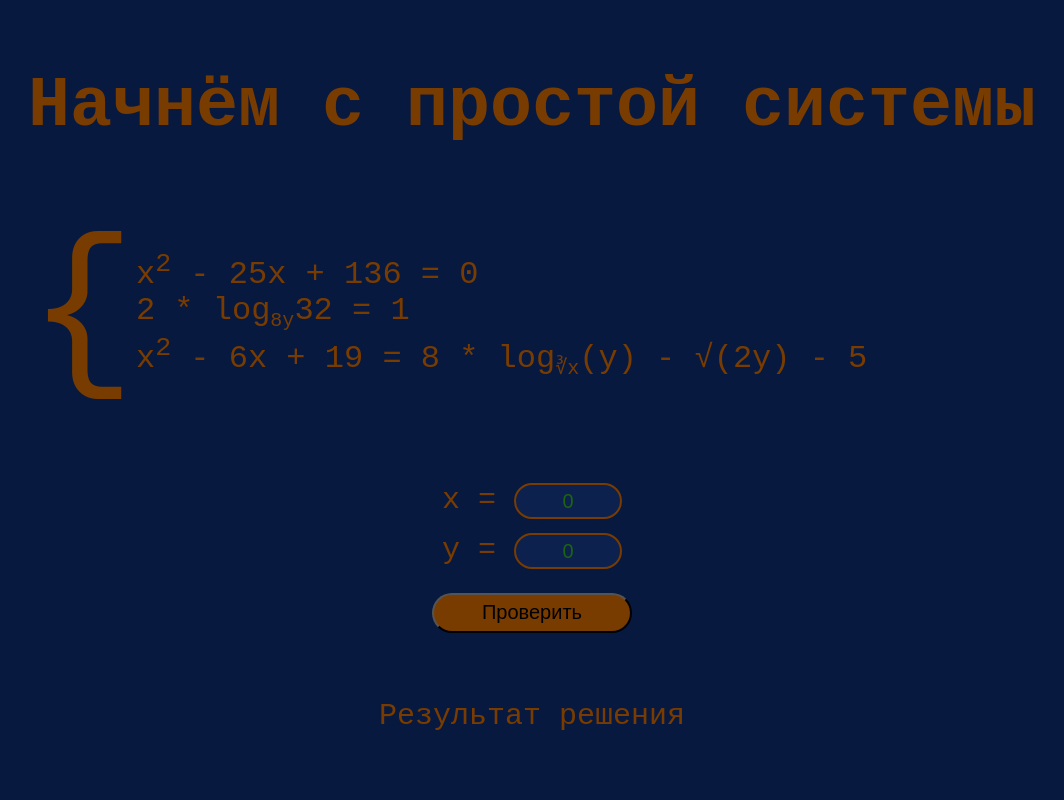
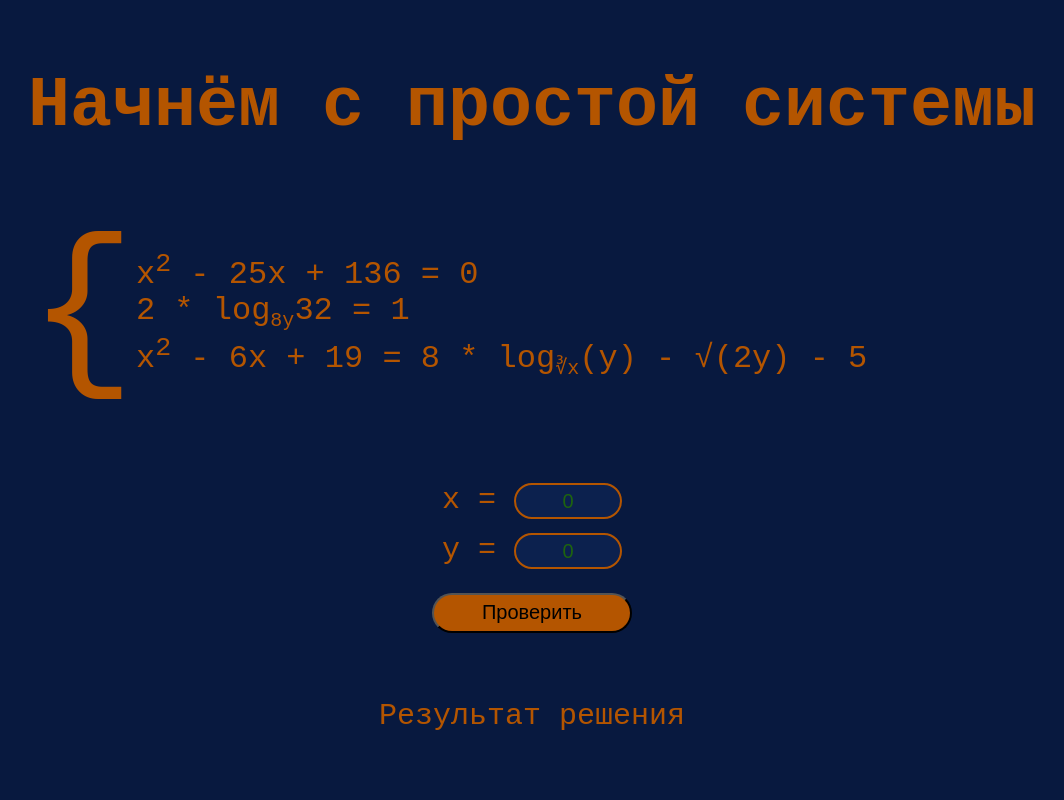
Before and after one commit to rootorich/rootorich.github.io, a PHP site: page /easy_peasy.html in a window 1280 px wide. Shown: the whole page, without its empty margins (108-1172 px from the left). Run offline with PHP 8.4, Linux system fonts and the light colour scheme.

Commit message:
fix color

```diff
--- a/css/easy_peasy.css
+++ b/css/easy_peasy.css
@@ -50,13 +50,13 @@ input[type=text] {
 
   font-size: 20px;
   text-align: center;
-  color: rgb(120, 60, 0);
+  color: rgb(180, 85, 0);
 
 
   background-color: rgb(12, 33, 78);
 
   /* outline: 0; */
-  border: 2px solid rgb(120, 60, 0);
+  border: 2px solid rgb(180, 85, 0);
   border-radius: 20px;
 }
 
--- a/css/fast_hand.css
+++ b/css/fast_hand.css
@@ -70,12 +70,12 @@ input[type=text] {
 
   font-size: 20px;
   text-align: center;
-  color: rgb(120, 60, 0);
+  color: rgb(180, 85, 0);
 
   background-color: rgb(12, 33, 78);
 
   /* outline: 0; */
-  border: 2px solid rgb(120, 60, 0);
+  border: 2px solid rgb(180, 85, 0);
   border-radius: 20px;
 }
 
--- a/css/main.css
+++ b/css/main.css
@@ -19,7 +19,7 @@ body {
   /* background: url(../img/background.png); */
   background-color: rgb(8, 25, 63);
   background-size: 1440px;
-  color: rgb(120, 60, 0);
+  color: rgb(180, 85, 0);
 }
 
 a {
@@ -27,7 +27,7 @@ a {
 }
 
 a:hover {
-  color: rgb(120, 60, 0);
+  color: rgb(180, 85, 0);
 }
 
 input[type=button] {
@@ -38,7 +38,7 @@ input[type=button] {
 
   font-size: 20px;
 
-  background-color: rgb(120, 60, 0);
+  background-color: rgb(180, 85, 0);
 
   border-radius: 20px;
 }
--- a/easy_peasy.html
+++ b/easy_peasy.html
@@ -45,7 +45,7 @@
             }
             else {
                 document.getElementById('result').innerHTML = "Неправильно";
-                document.getElementById('result').style.color = 'rgb(120, 60, 0)';
+                document.getElementById('result').style.color = 'rgb(180, 85, 0)';
             }
         }
 
```
